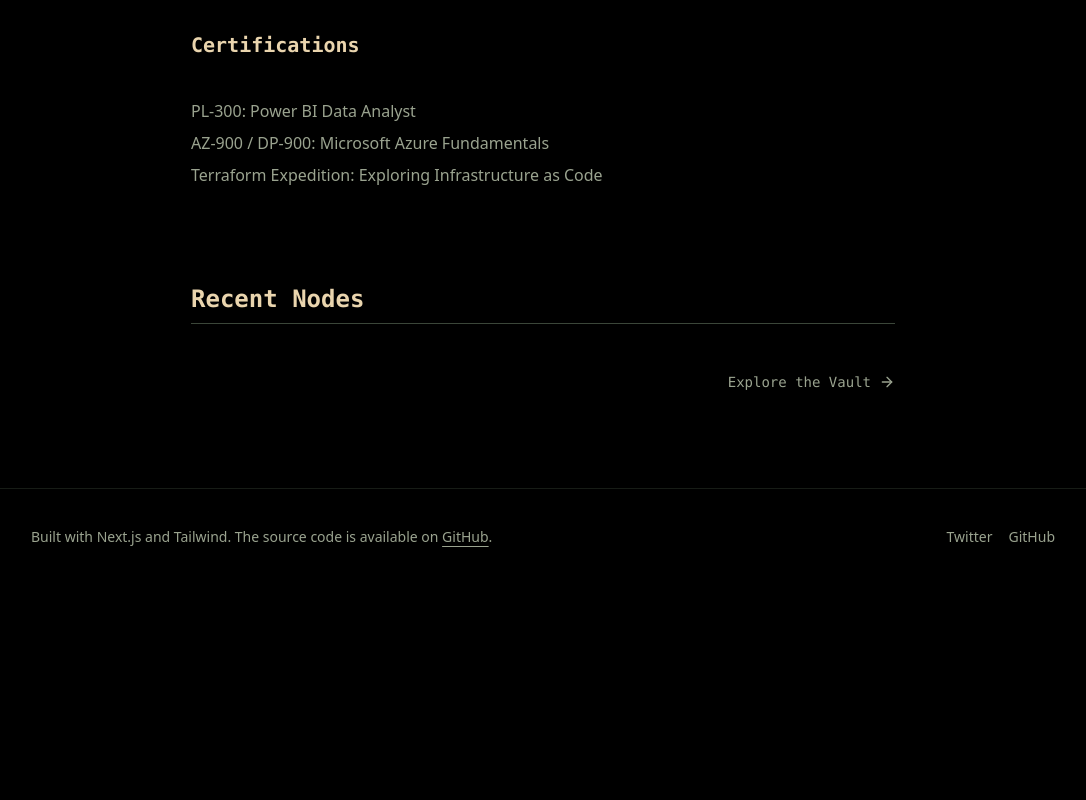
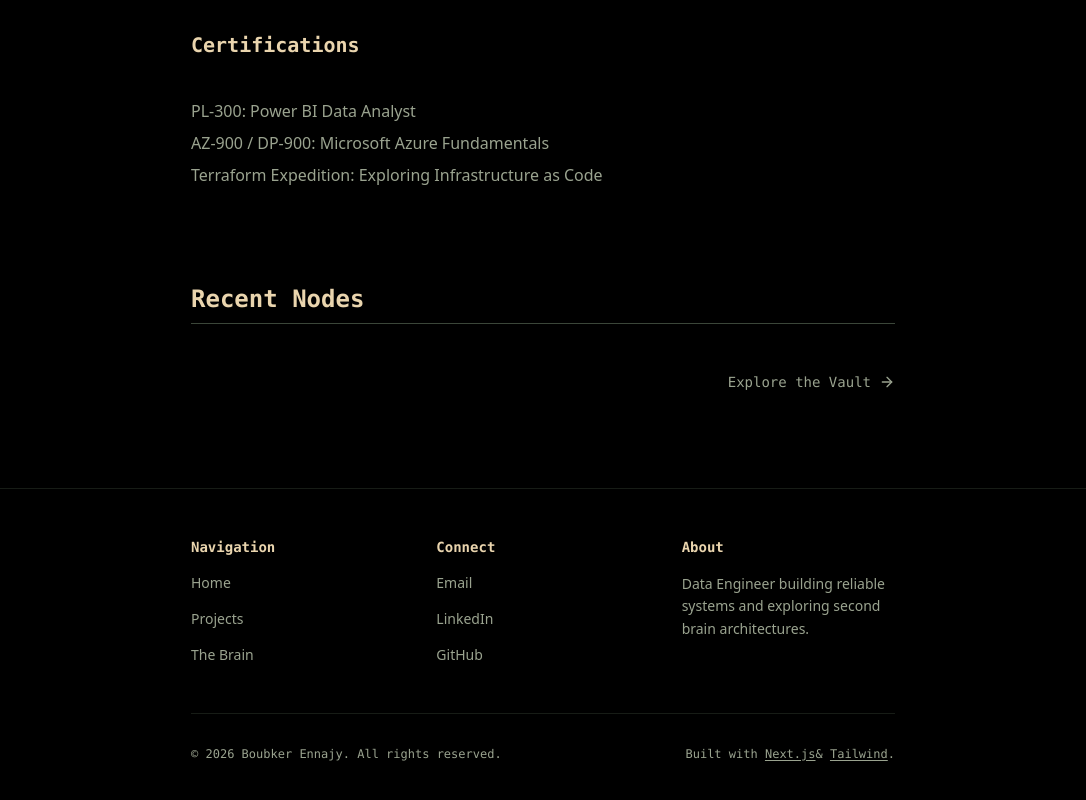
Before and after one commit to boubker98/Portfolio_Website, a Next.js app: page / in a window 1280 px wide. Shown: the part 2642-3442 px from the top of the page, without its empty margins (97-1183 px from the left). Before the commit the page ends 3227 px from the top, so only its background shows below. Built offline with nearby package versions, Linux system fonts and the light colour scheme.

Commit message:
feat: Add custom MDX index page to the brain section with improved internal link parsing, and redesign the site footer.

```diff
--- a/src/app/brain/[slug]/page.tsx
+++ b/src/app/brain/[slug]/page.tsx
@@ -26,9 +26,11 @@ export default async function NotePage({ params }: PageProps) {
   try {
     // Manually compile MDX to catch errors
     const result = await compileMDX({
-        source: post.content.replace(/\[\[(.*?)\]\]/g, (match, slug) => {
-            const title = slug.split('|')[0];
-            return `[${title}](/brain/${encodeURIComponent(title)})`;
+        source: post.content.replace(/\[\[(.*?)\]\]/g, (match, linkContent) => {
+            const parts = linkContent.split('|');
+            const slug = parts[0];
+            const title = parts[1] || slug;
+            return `[${title}](/brain/${encodeURIComponent(slug)})`;
         }),
         options: {
             mdxOptions: {
--- a/src/app/brain/page.tsx
+++ b/src/app/brain/page.tsx
@@ -1,27 +1,59 @@
 import Link from "next/link";
-import { getAllPosts, getGraphData } from "@/lib/markdown";
+import { getAllPosts, getGraphData, getPostBySlug } from "@/lib/markdown";
 import { format } from "date-fns";
 import Graph from "@/components/Graph";
+import { compileMDX } from "next-mdx-remote/rsc";
+import remarkGfm from "remark-gfm";
 
 export default async function BrainPage() {
-  const posts = await getAllPosts();
+  const customIndex = await getPostBySlug('Index');
   const graphData = await getGraphData();
 
-  // Group posts by their primary tag, fallback to "Uncategorized"
-  const groupedPosts = posts.reduce((acc, post) => {
+  let content;
+  if (customIndex) {
+      try {
+        const result = await compileMDX({
+            source: customIndex.content.replace(/\[\[(.*?)\]\]/g, (match: string, linkContent: string) => {
+                const parts = linkContent.split('|');
+                const slug = parts[0];
+                const title = parts[1] || slug;
+                return `[${title}](/brain/${encodeURIComponent(slug)})`;
+            }),
+
+            options: {
+                mdxOptions: {
+                remarkPlugins: [remarkGfm],
+                },
+            },
+        });
+        content = result.content;
+      } catch (error) {
+          console.error("Error evaluating Index.md MDX:", error);
+      }
+  }
+
+  // Fallback: Group posts by their primary tag if no Index or if we want to show it below?
+  // User said "current structure isn't working... fix it accordingly".
+  // Index implies manual structure. Let's use ONLY Index if it exists.
+
+  // If no Index, we might want to fallback to tags.
+  let sortedTags: string[] = [];
+  let groupedPosts: Record<string, any[]> = {};
+
+  if (!customIndex) {
+      const posts = await getAllPosts();
+      groupedPosts = posts.reduce((acc, post) => {
         const minTags = post.tags && post.tags.length > 0 ? post.tags : ["Uncategorized"];
         minTags.forEach(tag => {
             if (!acc[tag]) acc[tag] = [];
-        // Avoid duplicates if a post has multiple tags, we present it in multiple sections
             if (!acc[tag].find(p => p.slug === post.slug)) {
                 acc[tag].push(post);
             }
         });
         return acc;
       }, {} as Record<string, typeof posts>);
-
-  // Sort tags alphabetically
-  const sortedTags = Object.keys(groupedPosts).sort();
+      sortedTags = Object.keys(groupedPosts).sort();
+  }
 
   return (
     <main className="min-h-screen p-8 md:p-12 lg:p-24 max-w-4xl mx-auto">
@@ -39,6 +71,11 @@ export default async function BrainPage() {
         </div>
       </header>
 
+      {customIndex ? (
+          <div className="prose dark:prose-invert max-w-none prose-headings:font-semibold prose-a:text-blue-500 hover:prose-a:text-blue-600 transition-colors">
+              {content}
+          </div>
+      ) : (
           <div className="space-y-16">
             {sortedTags.map((tag) => (
               <section key={tag} className="space-y-6">
@@ -70,6 +107,7 @@ export default async function BrainPage() {
               </section>
             ))}
           </div>
+      )}
     </main>
   );
 }
--- a/src/components/footer.tsx
+++ b/src/components/footer.tsx
@@ -1,28 +1,63 @@
 import Link from "next/link";
 
 export function Footer() {
+  const currentYear = new Date().getFullYear();
+
   return (
-    <footer className="border-t border-border/40 bg-background py-6 md:px-8 md:py-0">
-      <div className="container flex flex-col items-center justify-between gap-4 md:h-24 md:flex-row md:max-w-screen-2xl px-8 md:px-12 lg:px-24">
-        <p className="text-balance text-center text-sm leading-loose text-muted-foreground md:text-left">
-          Built with Next.js and Tailwind. The source code is available on{" "}
-          <a
-            href="https://github.com/boubker/portfolio"
-            target="_blank"
-            rel="noreferrer"
-            className="font-medium underline underline-offset-4"
-          >
-            GitHub
-          </a>
-          .
-        </p>
-        <div className="flex items-center gap-4 text-sm text-muted-foreground">
-             <Link href="https://twitter.com" target="_blank" className="hover:text-foreground">
-                Twitter
-             </Link>
-             <Link href="https://github.com" target="_blank" className="hover:text-foreground">
+    <footer className="border-t border-border/40 bg-background/50 backdrop-blur-sm mt-auto">
+      <div className="container max-w-4xl mx-auto px-8 md:px-12 lg:px-24 py-12">
+        <div className="grid grid-cols-1 md:grid-cols-3 gap-8 mb-12">
+
+          {/* Navigation */}
+          <div className="flex flex-col gap-4">
+            <h3 className="font-mono text-sm font-semibold text-foreground">Navigation</h3>
+            <Link href="/" className="text-sm text-muted-foreground hover:text-primary transition-colors w-fit">Home</Link>
+            <Link href="/projects" className="text-sm text-muted-foreground hover:text-primary transition-colors w-fit">Projects</Link>
+            <Link href="/brain" className="text-sm text-muted-foreground hover:text-primary transition-colors w-fit">The Brain</Link>
+          </div>
+
+          {/* Connect */}
+          <div className="flex flex-col gap-4">
+            <h3 className="font-mono text-sm font-semibold text-foreground">Connect</h3>
+            <a
+                href="mailto:boubkerennajy@gmail.com"
+                className="text-sm text-muted-foreground hover:text-primary transition-colors w-fit"
+            >
+                Email
+            </a>
+            <a
+                href="https://linkedin.com/in/b-ennajy"
+                target="_blank"
+                rel="noopener noreferrer"
+                className="text-sm text-muted-foreground hover:text-primary transition-colors w-fit"
+            >
+                LinkedIn
+            </a>
+            <a
+                href="https://github.com/boubker98"
+                target="_blank"
+                rel="noopener noreferrer"
+                className="text-sm text-muted-foreground hover:text-primary transition-colors w-fit"
+            >
                 GitHub
-             </Link>
+            </a>
+          </div>
+
+          {/* Description/Context */}
+           <div className="flex flex-col gap-4">
+            <h3 className="font-mono text-sm font-semibold text-foreground">About</h3>
+            <p className="text-sm text-muted-foreground leading-relaxed">
+              Data Engineer building reliable systems and exploring second brain architectures.
+            </p>
+          </div>
+        </div>
+
+        <div className="pt-8 border-t border-border/40 flex flex-col md:flex-row justify-between items-center gap-4 text-xs text-muted-foreground font-mono">
+            <p>&copy; {currentYear} Boubker Ennajy. All rights reserved.</p>
+            <p>
+                Built with <a href="https://nextjs.org" target="_blank" className="hover:text-foreground underline underline-offset-2">Next.js</a>
+                & <a href="https://tailwindcss.com" target="_blank" className="hover:text-foreground underline underline-offset-2">Tailwind</a>.
+            </p>
         </div>
       </div>
     </footer>
```
Lines whose indentation alone changed are shown as unchanged.
